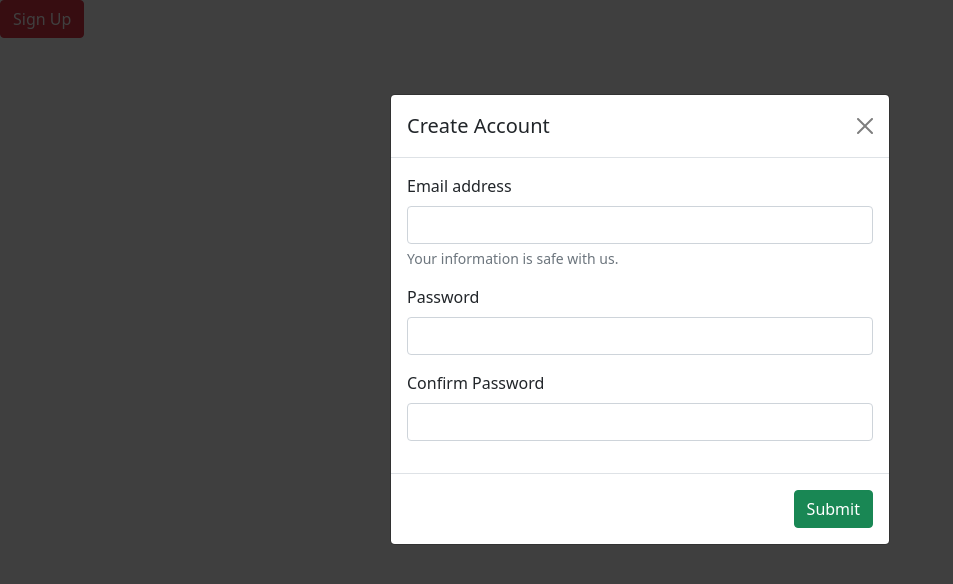
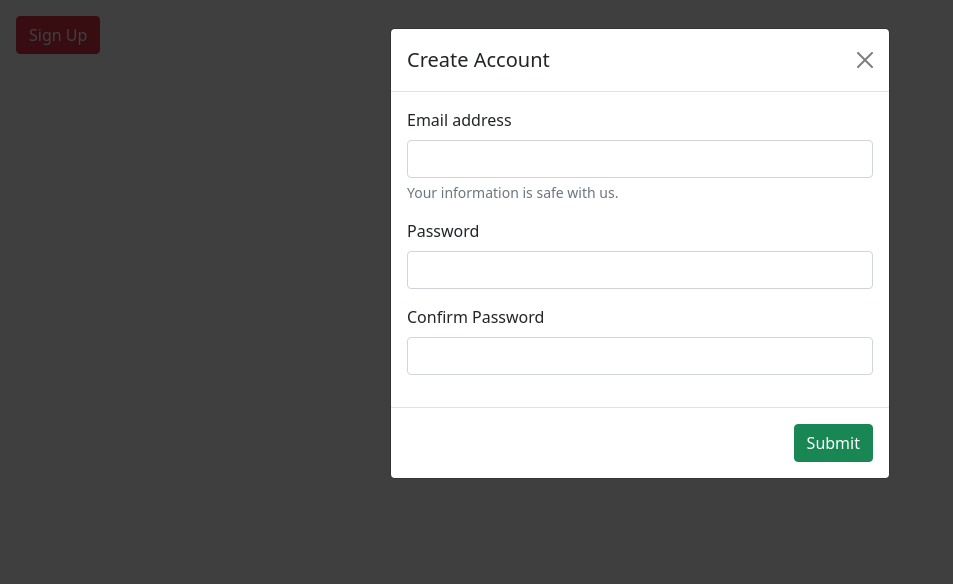
Before and after one commit to acciojob/bootstrap-signup-modal-SurjeetMandal, a website: page main.html in a window 1280 px wide. Both pictures are taken after a click on the button "Sign Up". Shown: the whole page, without its empty margins (0-953 px from the left). Drawn offline with nearby package versions, Linux system fonts and the light colour scheme.

Commit message:
created a submission

```diff
--- a/main.html
+++ b/main.html
@@ -9,12 +9,12 @@
 <body>
 
     <!-- Button trigger modal -->
-<button type="button" class="btn btn-danger" data-bs-toggle="modal" data-bs-target="#staticBackdrop">
+<button type="button" class="btn btn-danger m-3" data-bs-toggle="modal" data-bs-target="#staticBackdrop">
   Sign Up
 </button>
 
 <!-- Modal -->
-<div class="modal fade modal-dialog modal-dialog-centered" id="staticBackdrop" data-bs-backdrop="static" data-bs-keyboard="false" tabindex="-1" aria-labelledby="staticBackdropLabel" aria-hidden="true">
+<div class="modal fade " id="staticBackdrop" data-bs-backdrop="static" data-bs-keyboard="false" tabindex="-1" aria-labelledby="staticBackdropLabel" aria-hidden="true">
   <div class="modal-dialog">
     <div class="modal-content">
       <div class="modal-header">
```
